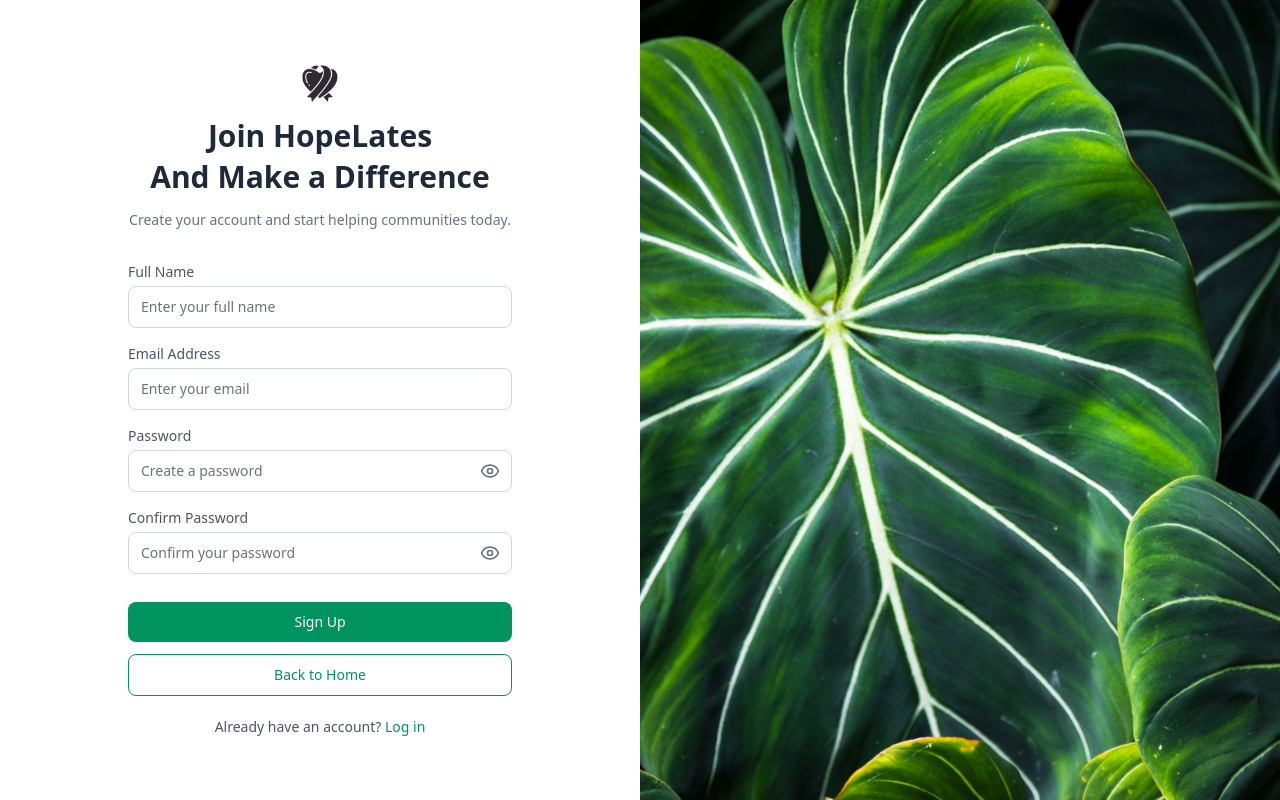
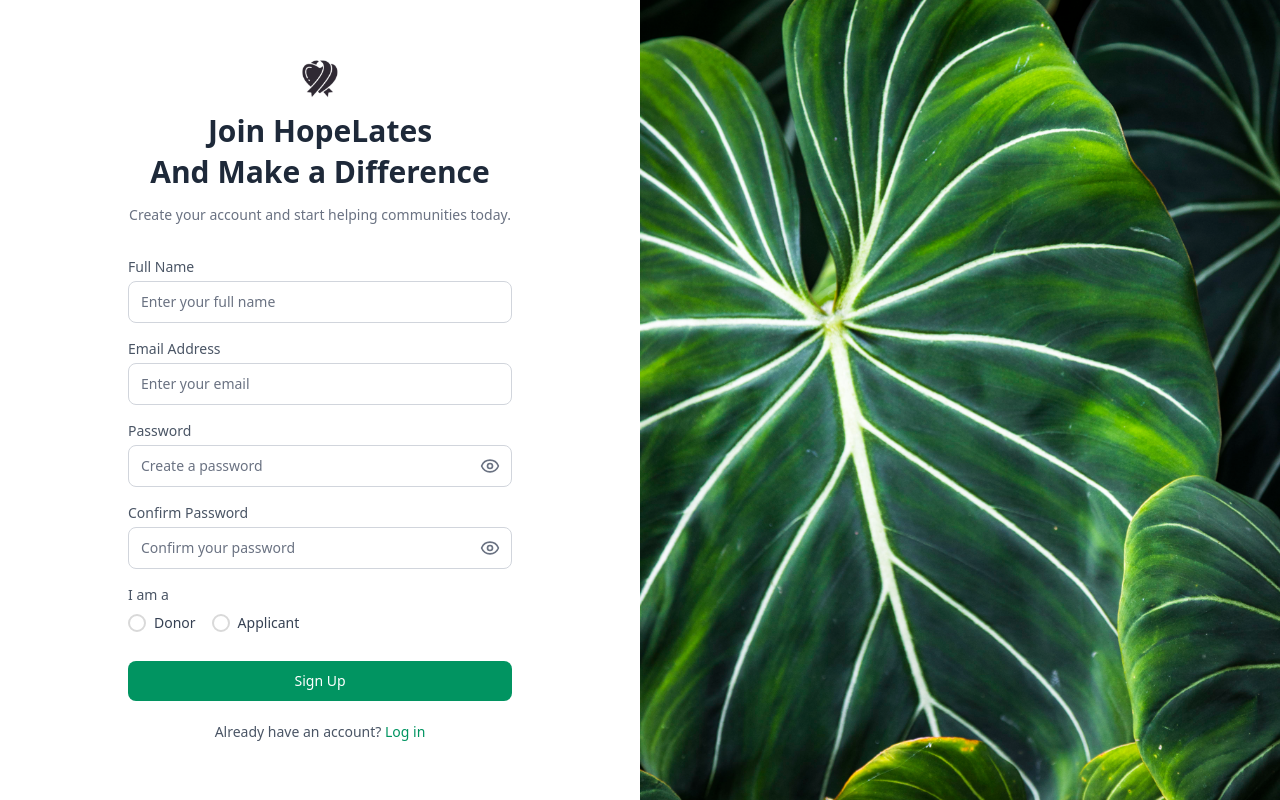
Before and after one commit to danishirwan2424/hopelates, a React (Vite) app: page /signUp in a window 1280 px wide. Built offline with nearby package versions, Linux system fonts and the light colour scheme.

Commit message:
Update signup page

```diff
--- a/src/index.css
+++ b/src/index.css
@@ -104,3 +104,34 @@ input[type="checkbox"]:checked::after {
 input[type="checkbox"]:hover {
   opacity: 0.8;
 }
+
+input[type="radio"] {
+  -webkit-appearance: none;
+  -moz-appearance: none;
+  appearance: none;
+  width: 18px;
+  height: 18px;
+  border: 2px solid #D9D9D9;
+  border-radius: 50%;
+  background-color: #fff;
+  cursor: pointer;
+  position: relative;
+}
+
+input[type="radio"]:checked {
+  background-color: #019461;
+  /* green */
+  border-color: #019461;
+}
+
+input[type="radio"]:checked::after {
+  content: '';
+  position: absolute;
+  top: 50%;
+  left: 50%;
+  width: 8px;
+  height: 8px;
+  background: white;
+  border-radius: 50%;
+  transform: translate(-50%, -50%);
+}
--- a/src/pages/auth/SignUp.jsx
+++ b/src/pages/auth/SignUp.jsx
@@ -108,6 +108,33 @@ function SignUp() {
               </div>
             </div>
 
+            {/* Role Selection */}
+            <div className="mb-4">
+              <p className="block text-gray-600 text-sm font-medium mb-2">I am a</p>
+              <div className="flex gap-4">
+                <label className="flex items-center gap-2 cursor-pointer">
+                  <input
+                    type="radio"
+                    name="role"
+                    value="donor"
+                    className="w-4 h-4 text-[#019461] focus:ring-[#019461] border-gray-300"
+                  />
+                  <span className="text-gray-700 text-sm">Donor</span>
+                </label>
+
+                <label className="flex items-center gap-2 cursor-pointer">
+                  <input
+                    type="radio"
+                    name="role"
+                    value="applicant"
+                    className="w-4 h-4 text-[#019461] focus:ring-[#019461] border-gray-300"
+                  />
+                  <span className="text-gray-700 text-sm">Applicant</span>
+                </label>
+              </div>
+            </div>
+
+
             {/* Buttons */}
             <div className="flex flex-col gap-3 pt-3">
               <button
@@ -115,14 +142,6 @@ function SignUp() {
                 className="bg-[#019461] text-white py-2.5 rounded-lg text-sm font-medium hover:bg-[#017b54] transition-colors duration-200"
               >
                 Sign Up
-              </button>
-
-              <button
-                type="button"
-                onClick={() => navigate("/landing")}
-                className="border border-[#019461] text-[#019461] py-2.5 rounded-lg text-sm font-medium hover:bg-[#019461] hover:text-white transition-colors duration-200"
-              >
-                Back to Home
               </button>
             </div>
           </form>
```
